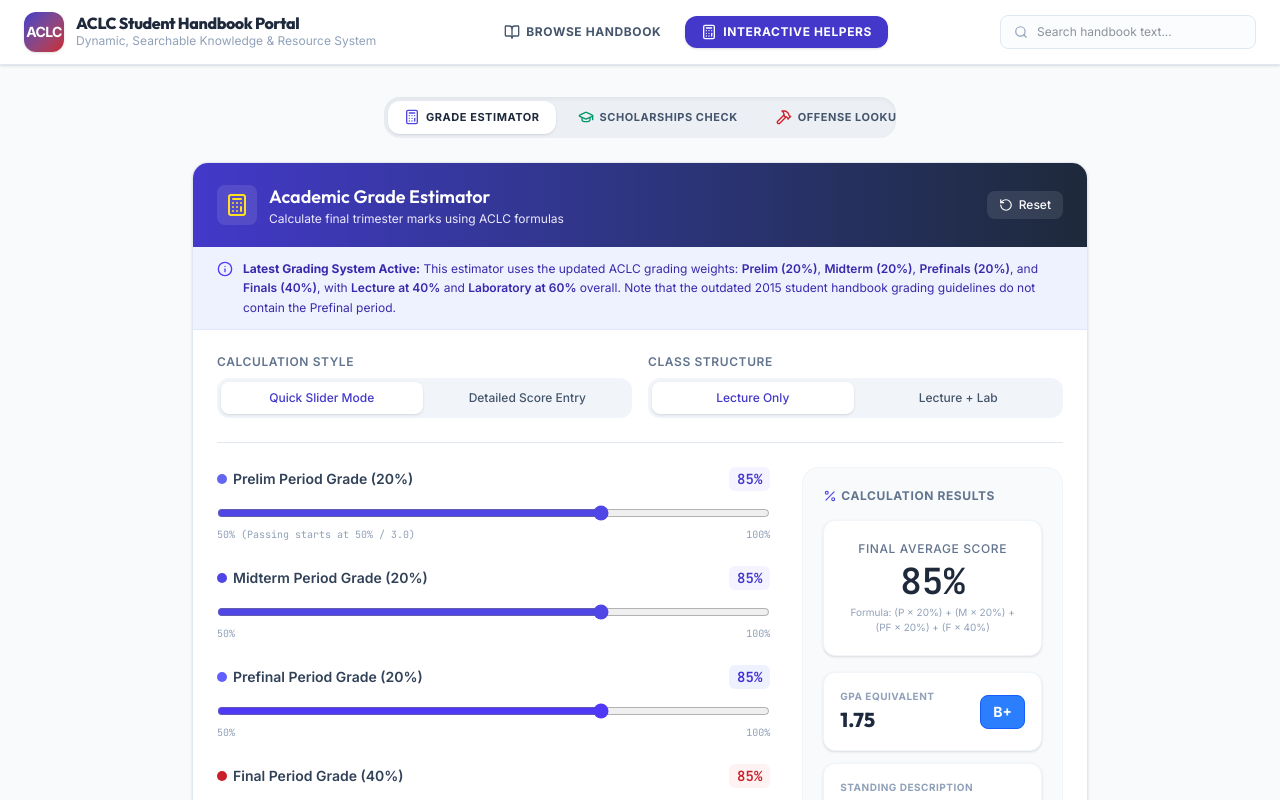
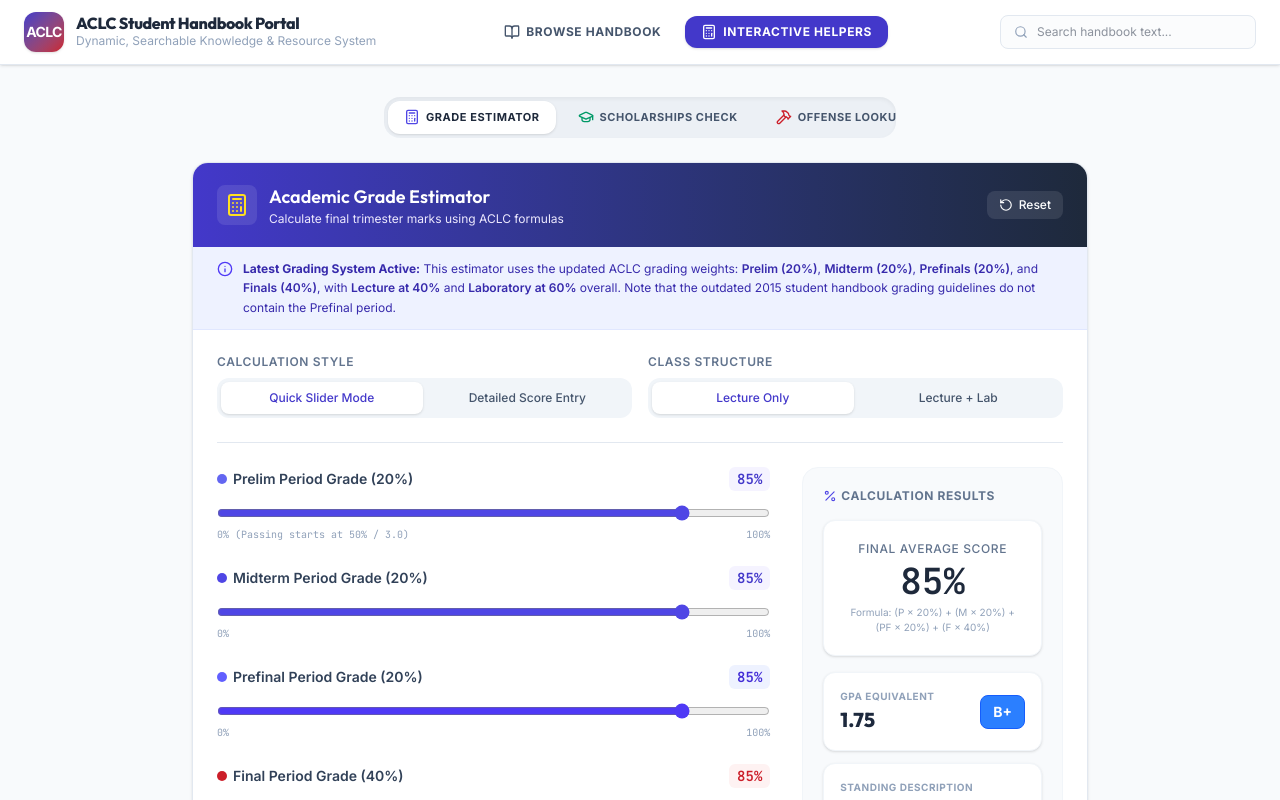
Before and after one commit to digitalartistbem/Student_Handbook, a React (Vite) app: page / in a window 1280 px wide. Both pictures are taken after a click on the button "INTERACTIVE HELPERS". Shown: the top 800 px of the page. Built offline with nearby package versions, Linux system fonts and the light colour scheme.

Commit message:
Set minimum grade percentage to 0%
Updated minimum percentage for grade inputs to 0%.

```diff
--- a/src/components/GradeCalculator.tsx
+++ b/src/components/GradeCalculator.tsx
@@ -227,14 +227,14 @@
                   </div>
                   <input
                     type="range"
-                    min="50"
+                    min="0"
                     max="100"
                     value={prelimPct}
                     onChange={(e) => setPrelimPct(parseInt(e.target.value))}
                     className="w-full accent-navy-600 h-2 bg-slate-100 rounded-lg cursor-pointer"
                   />
                   <div className="flex justify-between text-[10px] text-slate-400 font-mono mt-1">
-                    <span>50% (Passing starts at 50% / 3.0)</span>
+                    <span>0% (Passing starts at 50% / 3.0)</span>
                     <span>100%</span>
                   </div>
                 </div>
@@ -251,14 +251,14 @@
                   </div>
                   <input
                     type="range"
-                    min="50"
+                    min="0"
                     max="100"
                     value={midtermPct}
                     onChange={(e) => setMidtermPct(parseInt(e.target.value))}
                     className="w-full accent-navy-600 h-2 bg-slate-100 rounded-lg cursor-pointer"
                   />
                   <div className="flex justify-between text-[10px] text-slate-400 font-mono mt-1">
-                    <span>50%</span>
+                    <span>0%</span>
                     <span>100%</span>
                   </div>
                 </div>
@@ -275,14 +275,14 @@
                   </div>
                   <input
                     type="range"
-                    min="50"
+                    min="0"
                     max="100"
                     value={prefinalPct}
                     onChange={(e) => setPrefinalPct(parseInt(e.target.value))}
                     className="w-full accent-indigo-600 h-2 bg-slate-100 rounded-lg cursor-pointer"
                   />
                   <div className="flex justify-between text-[10px] text-slate-400 font-mono mt-1">
-                    <span>50%</span>
+                    <span>0%</span>
                     <span>100%</span>
                   </div>
                 </div>
@@ -299,14 +299,14 @@
                   </div>
                   <input
                     type="range"
-                    min="50"
+                    min="0"
                     max="100"
                     value={finalPct}
                     onChange={(e) => setFinalPct(parseInt(e.target.value))}
                     className="w-full accent-aclc-red h-2 bg-slate-100 rounded-lg cursor-pointer"
                   />
                   <div className="flex justify-between text-[10px] text-slate-400 font-mono mt-1">
-                    <span>50%</span>
+                    <span>0%</span>
                     <span>100%</span>
                   </div>
                 </div>
```
